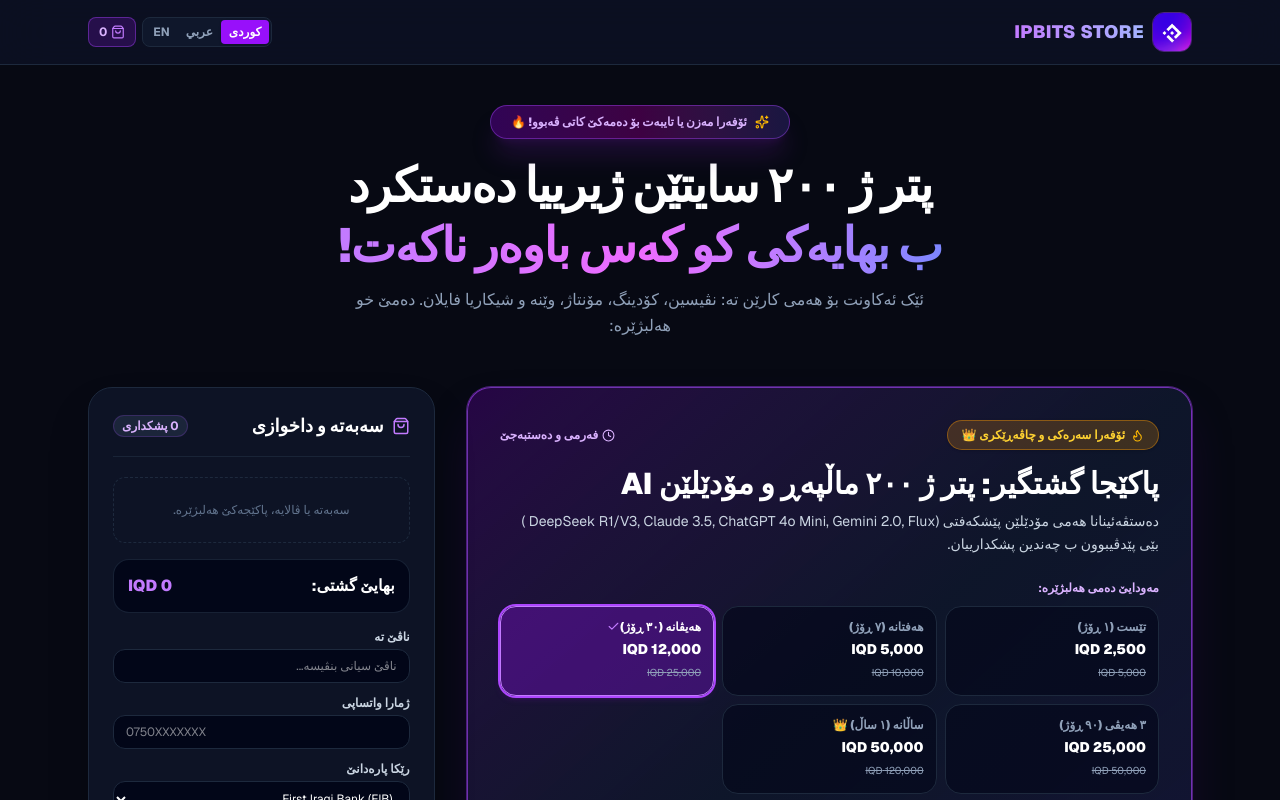
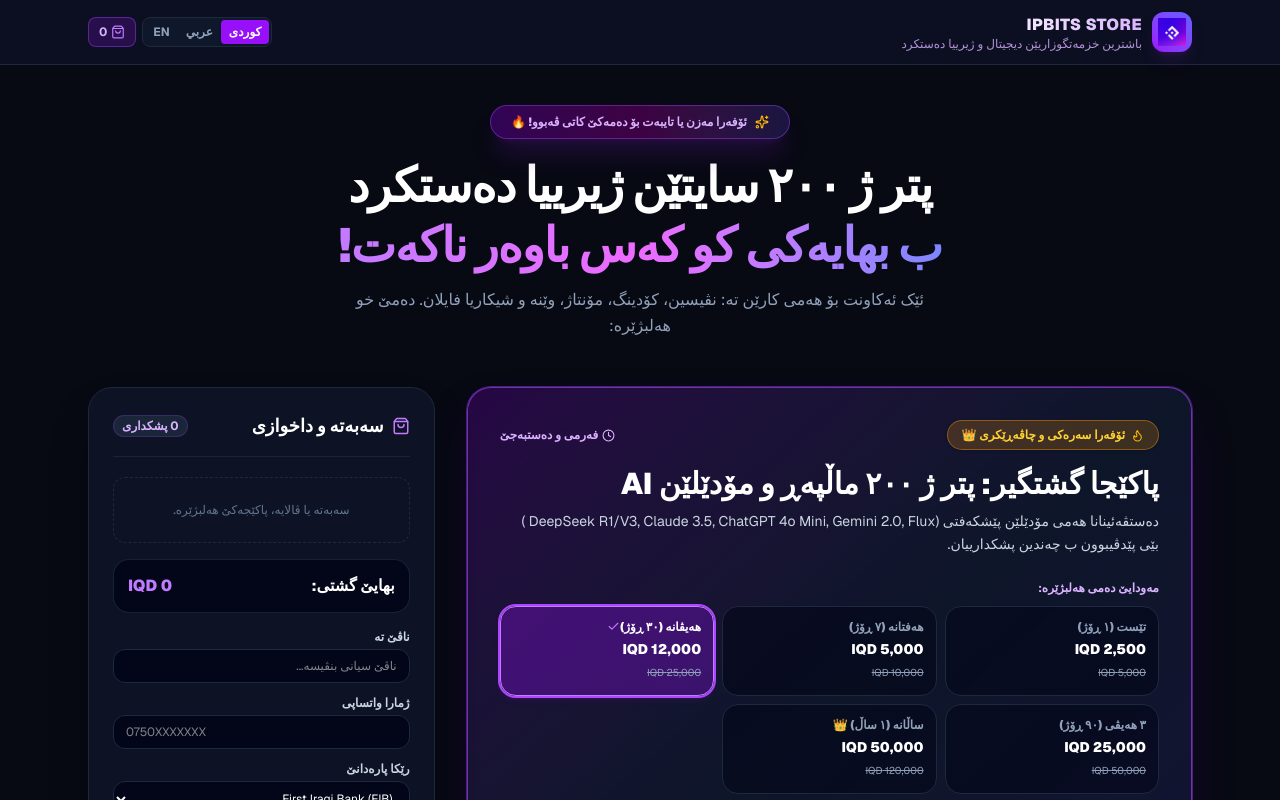
Before and after one commit to ipbits/IPBITS-STORE, a Next.js app: page / in a window 1280 px wide. Shown: the top 800 px of the page. Built offline with nearby package versions, Linux system fonts and the light colour scheme.

Commit message:
update website

```diff
--- a/src/app/page.js
+++ b/src/app/page.js
@@ -349,16 +349,25 @@ export default function StorePage() {
       <nav className="w-full border-b border-slate-800 bg-[#0c1022]/95 backdrop-blur-xl sticky top-0 z-50">
         <div className="max-w-6xl mx-auto px-3 sm:px-6 h-16 flex items-center justify-between gap-2">
 
-          {/* لۆگۆ و ناڤ */}
-          <div className="flex items-center gap-2 shrink-0">
+          {/* بەشێ لۆگۆی و ناڤی دگەل سەبتایتلی */}
+<div className="flex items-center gap-2.5">
+  <div className="w-9 h-9 sm:w-10 sm:h-10 bg-gradient-to-tr from-purple-600 to-indigo-500 rounded-xl flex items-center justify-center shadow-lg shadow-purple-900/30 shrink-0 p-1.5">
     <img
       src="/logo.png"
       alt="IPBITS Logo"
-              className="w-9 h-9 sm:w-10 sm:h-10 rounded-xl object-cover border border-purple-500/40 shrink-0 block"
+      className="w-full h-full object-contain"
     />
-            <span className="text-sm sm:text-lg font-black tracking-wide bg-gradient-to-r from-purple-400 to-indigo-300 bg-clip-text text-transparent">
+  </div>
+
+  {/* ل ڤێرێ flex-col وەدکەت کو سەبتایتل ب درستی بکەڤیتە بن ناڤێ سەرەکی */}
+  <div className="flex flex-col text-right">
+    <span className="font-black text-sm sm:text-base tracking-wide bg-gradient-to-r from-white via-purple-100 to-purple-300 bg-clip-text text-transparent">
       IPBITS STORE
     </span>
+    <span className="text-[10px] sm:text-xs text-purple-300/80 font-medium leading-tight">
+      {t.storeSubtitle}
+    </span>
+  </div>
 </div>
 
           {/* زمان و سەبەتە */}
```
Lines whose indentation alone changed are shown as unchanged.
